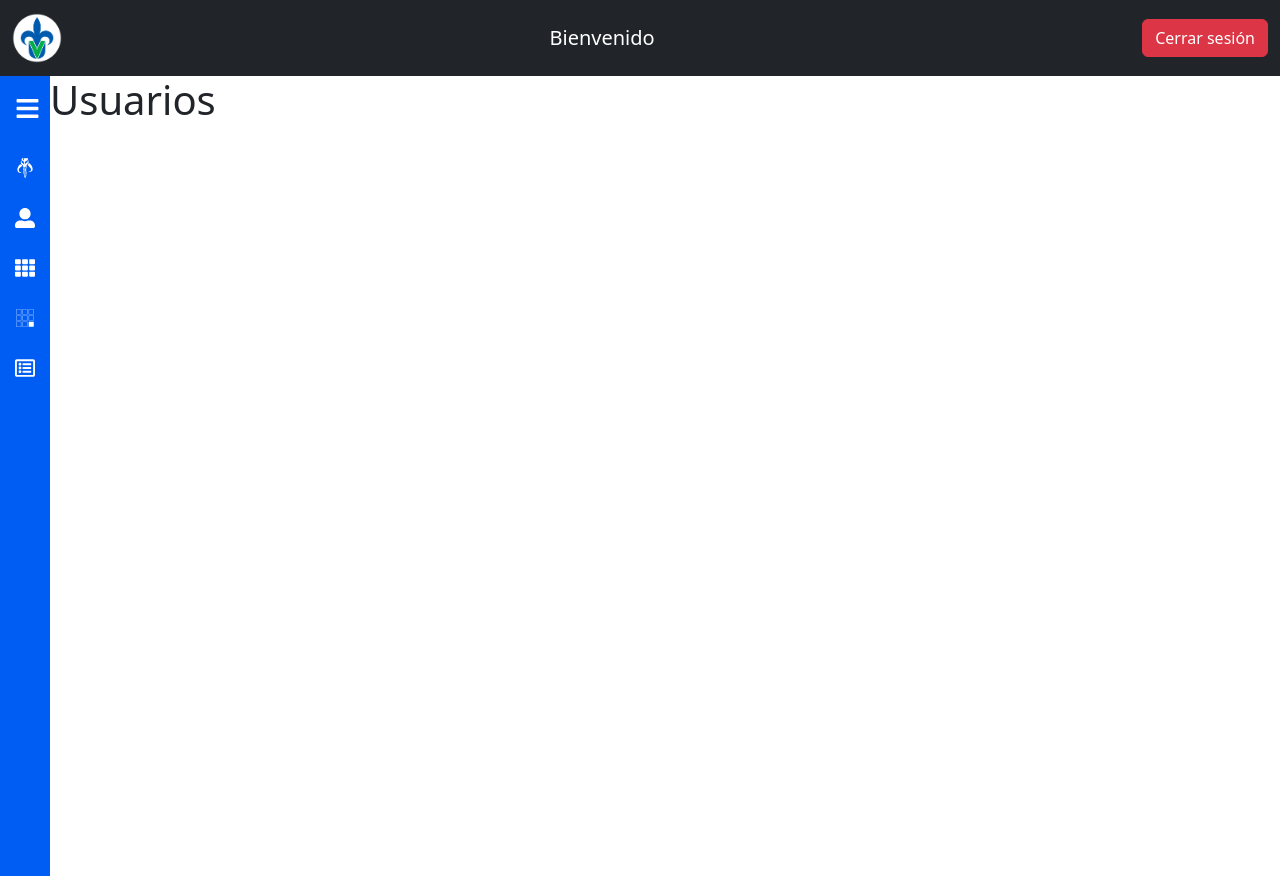
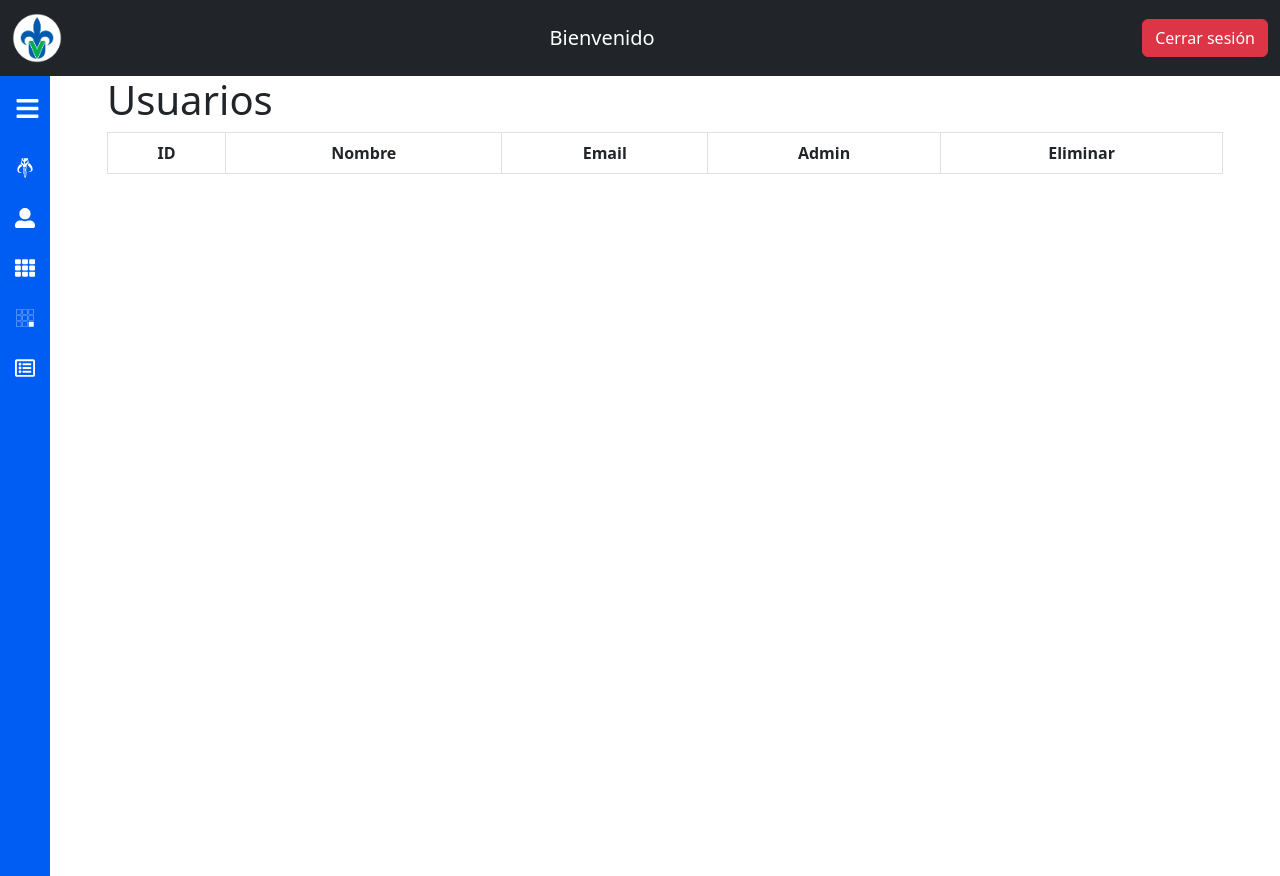
Before and after one commit to TheMandiloreanEAHA/FrontEndTW, a React (Vite) app in the folder FrontEnd-React/: page /homeAdmin/usuarios in a window 1280 px wide. Built offline with nearby package versions, Linux system fonts and the light colour scheme.

Commit message:
About,Usuarios (a medias),server.jsx (mover de lugar y cambio de nombre)

```diff
--- a/FrontEnd-React/src/components/Schedule.jsx
+++ b/FrontEnd-React/src/components/Schedule.jsx
@@ -1,7 +1,7 @@
 import React, { useState } from "react";
 import axios from "axios";
 import Cookies from "universal-cookie";
-import { newRegistro } from "../pages/server";
+import { newRegistro } from "./SupplierRestSoap";
 import "../styles/Schedule.css";
 
 const cookies = new Cookies();
--- a/FrontEnd-React/src/pages/About.jsx
+++ b/FrontEnd-React/src/pages/About.jsx
@@ -1,4 +1,15 @@
 const About = () => {
-    return "About";
+    return (
+        <>
+        <div className="container">
+            <h1>About</h1>
+            <p className="lead">Creado por:
+                <a href="https://github.com/RousingManxx">Alex Antonio Terrones Pacheco</a>
+                <a href="https://github.com/JiroFg">Edson Jair Fuentes García</a>
+                <a href="https://github.com/TheMandiloreanEAHA">Hernandez Aburto Erick Adrian</a>
+                </p>
+        </div>
+        </>
+    )
  }
  export default About;
--- a/FrontEnd-React/src/pages/HistorialSalones.jsx
+++ b/FrontEnd-React/src/pages/HistorialSalones.jsx
@@ -1,5 +1,5 @@
 import React, { useEffect, useState } from 'react';
-import { getAllRegistros } from "./server"
+import { getAllRegistros } from "../components/SupplierRestSoap"
 
 const HistorialSalones = () => {
 
--- a/FrontEnd-React/src/pages/Usuarios.jsx
+++ b/FrontEnd-React/src/pages/Usuarios.jsx
@@ -1,9 +1,51 @@
 const Usuarios = () => {
 
+    // const [usuarios, setUsuarios] = useState([]);
 
+    // const listaRegistros = async () =>{
+    //     try{
+    //         const data = await (await getAllRegistros()).json();
+    //         setRegistros(data.data);
+    //     }catch(error){
+    //         console.log(error);
+    //     }
+    // };
+
+    // useEffect(() => {
+    //     listaRegistros();
+    //     // eslint-disable-next-line
+    // });
 
     return(
-        <h1>Usuarios</h1>
+        <>
+        <div className="container">
+            <h1>Usuarios</h1>
+        </div>
+        <div className="container">
+            <table className="table table-bordered table-striped">
+                <thead className="thead-dark">
+                    <tr>
+                        <th>ID</th>
+                        <th>Nombre</th>
+                        <th>Email</th>
+                        <th>Admin</th>
+                        <th>Eliminar</th>
+                    </tr>
+                </thead>
+                <tbody>
+                    {/* {usuarios.map((item) => (
+                    <tr key={item.id}>
+                        <td>{item.id}</td>
+                        <td>{item.name}</td>
+                        <td>{item.email}</td>
+                        <td>{item.admin}</td>
+                        <td><button type="button">Eliminar</button></td>
+                    </tr>
+                    ))} */}
+                </tbody>
+            </table>
+        </div>
+        </>
     );
 }
 
```
Also changed, not shown: FrontEnd-React/src/components/SupplierRestSoap.jsx (renamed from FrontEnd-React/src/pages/server.jsx, +0 -16 lines).
